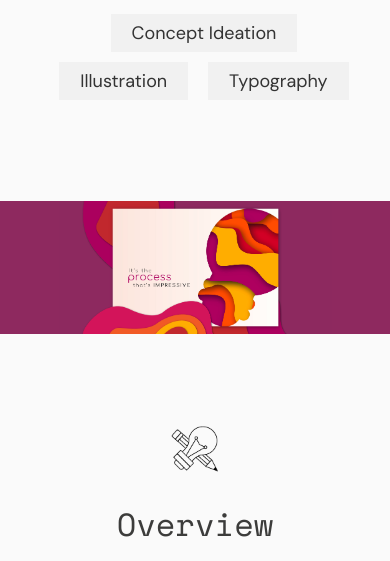
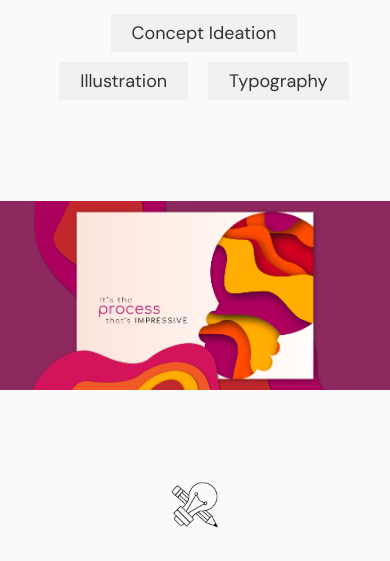
Before and after one commit to RachelDonaldson/portfolio-website, a plain HTML site: page my-manifesto.html in a window 390 px wide. Shown: the part 250-811 px from the top of the page. Drawn offline with nearby package versions, Linux system fonts and the light colour scheme.

Commit message:
styling updates

```diff
--- a/css/style.css
+++ b/css/style.css
@@ -544,10 +544,10 @@ grid-template-columns: repeat(auto-fill, minmax(360px, 1fr) ) ;}
 padding-bottom: 2em;}
 
 
-/*---MY REBRAND---*/
+/*---My Manifesto---*/
 
 .header-man-img {
-  width: 70%;
+  width: 80%;
 }
 /*---------------------------- FOOTER -----------------------------*/
 footer {
@@ -750,4 +750,8 @@ font-size: 2em}
 .image-container{
 grid-gap: 2px;
     grid-template-columns: repeat(auto-fill, minmax(80%, 1fr) )}
+
+  .header-man-img {
+      width: 100%;
+    }
 }
```
